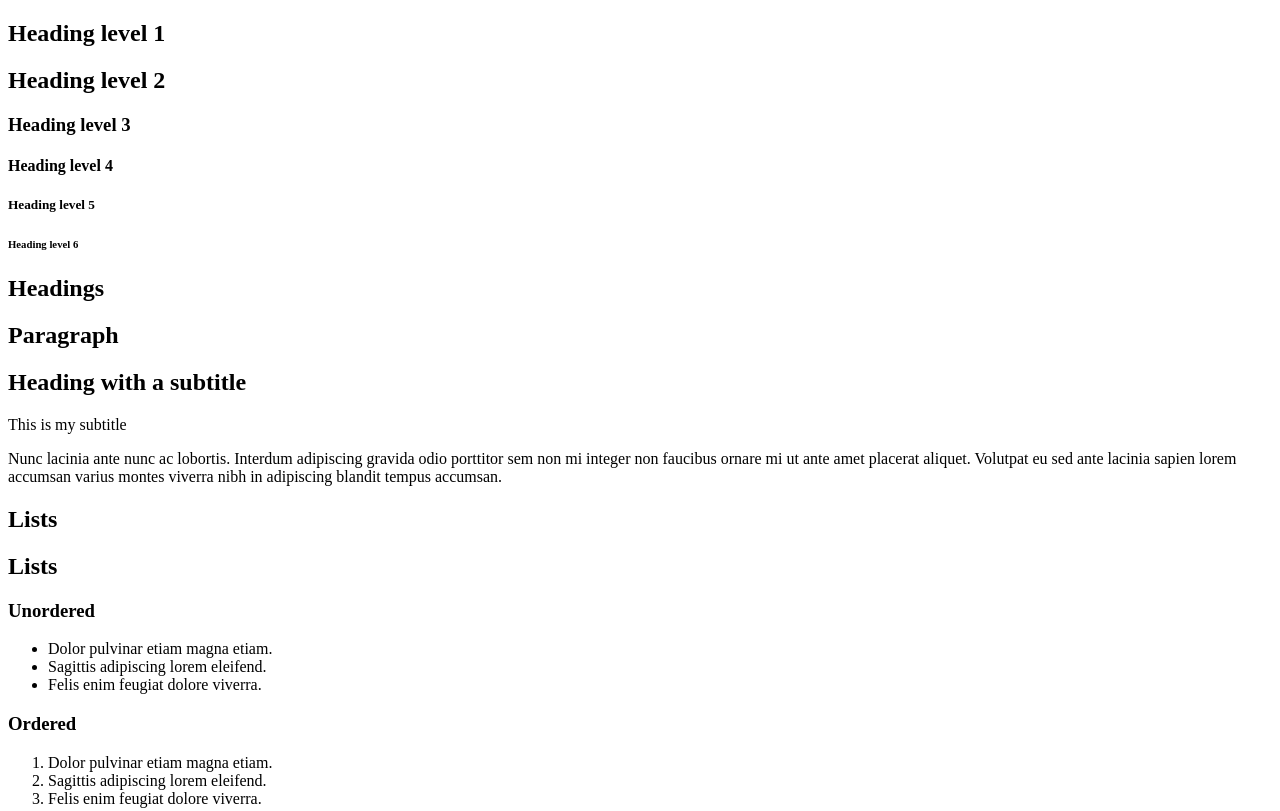
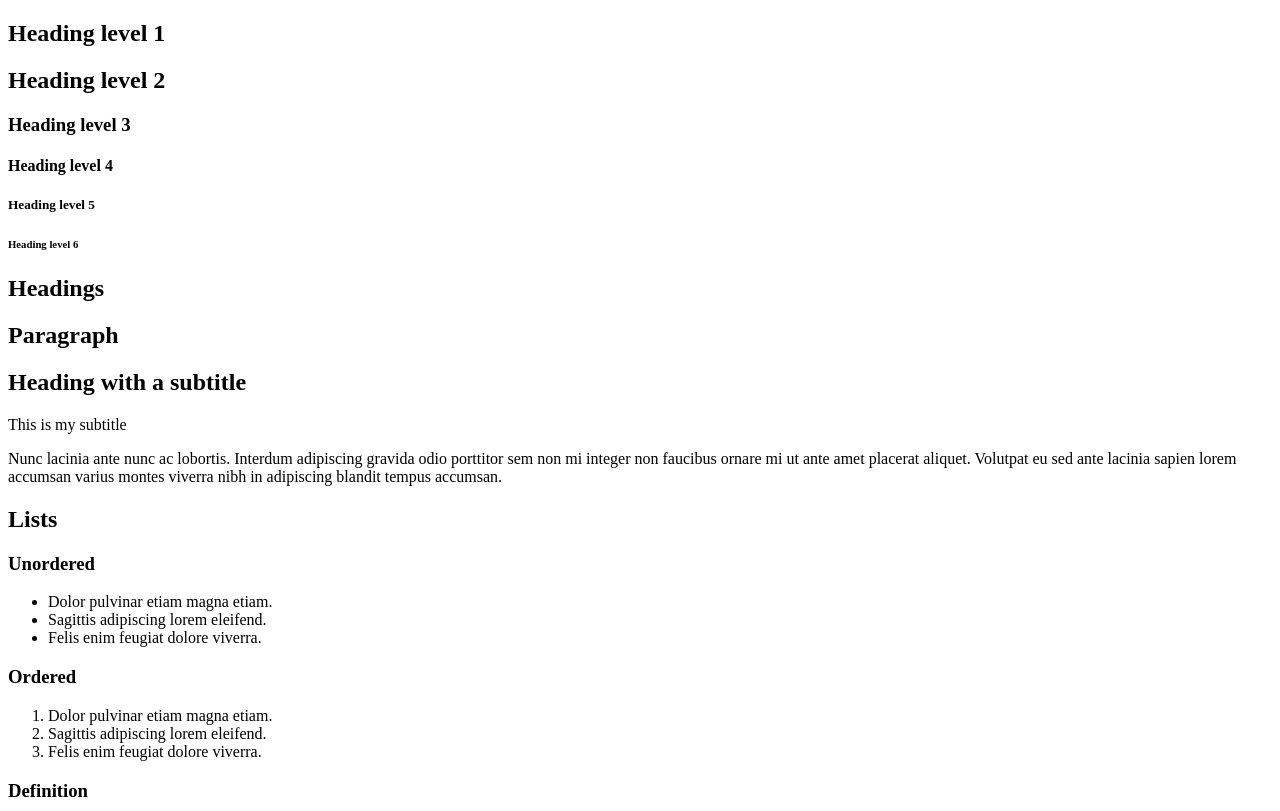
Before and after one commit to zelda096/holbertonschool-web_front_end, a plain HTML site: page 0x00-html_advanced/26-styleguide.html in a window 1280 px wide. Shown: the top 811 px of the page. Drawn offline with Linux system fonts and the light colour scheme.

Commit message:
ordered, unordered and definition list

```diff
--- a/0x00-html_advanced/26-styleguide.html
+++ b/0x00-html_advanced/26-styleguide.html
@@ -38,7 +38,6 @@
         <section>
             <header>
                 <h2>Lists</h2>
-                <h2>Lists</h2>
             </header>
             <div>
                 <h3>Unordered</h3>
@@ -49,12 +48,9 @@
                 </ul>
                 <h3>Ordered</h3>
                 <ol>
-                    <li>Dolor pulvinar etiam magna etiam.
-                    </li>
-                    <li>Sagittis adipiscing lorem eleifend.
-                    </li>
-                    <li>Felis enim feugiat dolore viverra.
-                    </li>
+                    <li>Dolor pulvinar etiam magna etiam.</li>
+                    <li>Sagittis adipiscing lorem eleifend.</li>
+                    <li>Felis enim feugiat dolore viverra.</li>
                 </ol>
                 <h3>Definition</h3>
                 <dl>
```
